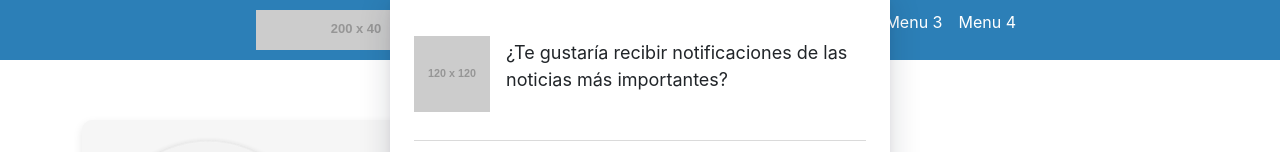
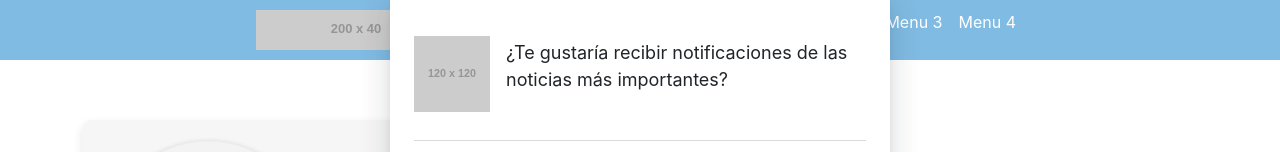
Before and after one commit to abecerraguz/chat-la-tribuna-v2, a website built with Vite: page index.html in a window 1280 px wide. Shown: the top 152 px of the page. Built offline with nearby package versions, Linux system fonts and the light colour scheme; placeholder pictures from the web are drawn by us.

Commit message:
Modifique el nav el background

```diff
--- a/src/style.scss
+++ b/src/style.scss
@@ -530,7 +530,7 @@ $font-family-sans-serif: Inter, system-ui, Avenir, Helvetica, Arial, sans-serif;
   }
 
 .nav{
-  background-color: $fondo-button-two;
+  background-color: $fondo-button-two-hover;
   height: 60px;
   display: flex;
   position: fixed;
```
Also changed, not shown: 1 other file.
